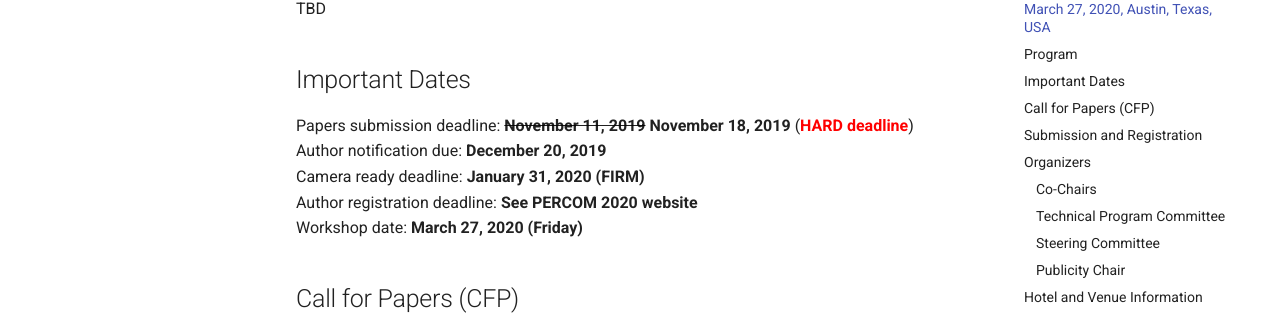
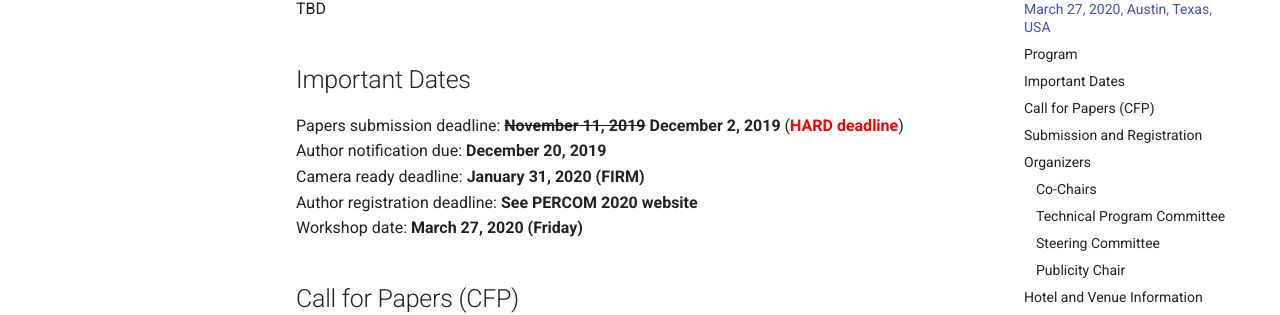
Before and after one commit to periot/2020, an MkDocs documentation site: the page built from website/docs/index.md, in a window 1280 px wide and 900 px high, scrolled down 2024 px. Shown: the part 144-459 px from the top of the window. Built offline with MkDocs 1.6.1 and Material for MkDocs 9.7.7, drawn with Linux system fonts in a browser that asks for light colours.

Commit message:
updated deadline

```diff
--- a/website/docs/index.md
+++ b/website/docs/index.md
@@ -43,7 +43,7 @@ TBD
 ## Important Dates
 
 Papers submission deadline: **<strike>November 11, 2019</strike>
-  November 18, 2019** (<font color="red">**HARD deadline**</font>)<br>
+  December 2, 2019** (<font color="red">**HARD deadline**</font>)<br>
 Author notification due: **December  20,  2019**<br>
 Camera ready deadline: **January  31,  2020 (FIRM)**<br>
 Author registration deadline: **See  PERCOM  2020  website**<br>
```
